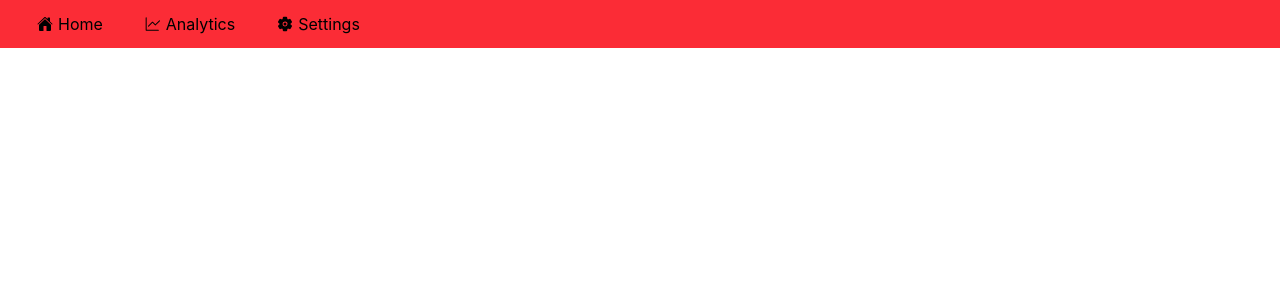
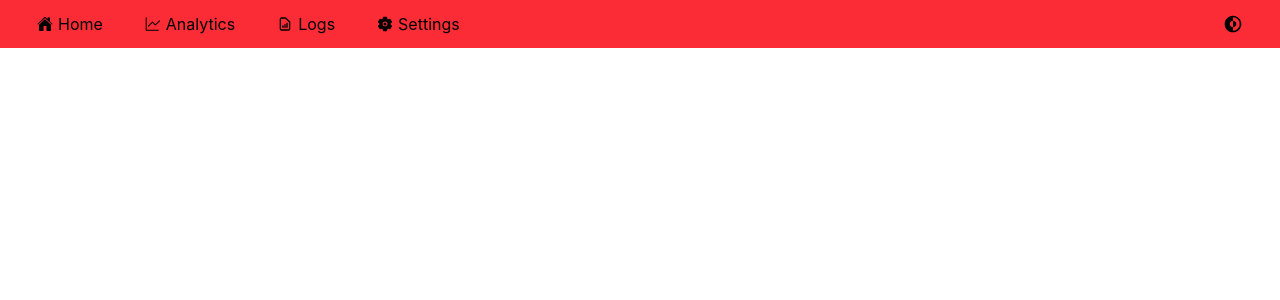
Before and after one commit to HeyImGurman/S-07-Sustainable-Living-Campaign-for-Student-Hostels, a React (Vite) app in the folder hostel-ems/: page / in a window 1280 px wide. Shown: the top 300 px of the page. Built offline with nearby package versions, Linux system fonts and the light colour scheme.

Commit message:
Added theme changer button

```diff
--- a/hostel-ems/src/components/TaskBar.jsx
+++ b/hostel-ems/src/components/TaskBar.jsx
@@ -1,18 +1,23 @@
 import { IoHome, IoSearch, IoSettings } from 'react-icons/io5';
 import { GoGraph } from "react-icons/go";
+import { HiOutlineDocumentReport } from "react-icons/hi";
+import { CgDarkMode } from "react-icons/cg";
 import '../index.css';
 
 export default function Taskbar() {
   return(
-    <div className='w-screen'>
+    <div className='w-screen font-pliant'>
       <div className='w-screen h-[3rem] flex justify-left pl-[2rem] items-center bg-red-500 gap-[2rem]'>
 
         <div className='flex justify-center rounded-[5px] pl-[5px] pr-[5px] items-center gap-[5px] cursor-pointer transition-colors duration-300 ease-in-out hover:bg-red-400'><IoHome /><p>Home</p></div>
 
         <div className='flex justify-center rounded-[5px] pl-[5px] pr-[5px] items-center gap-[5px] cursor-pointer transition-colors duration-300 ease-in-out hover:bg-red-400'><GoGraph /><p>Analytics</p></div>
 
+        <div className='flex justify-center rounded-[5px] pl-[5px] pr-[5px] items-center gap-[5px] cursor-pointer transition-colors duration-300 ease-in-out hover:bg-red-400'><HiOutlineDocumentReport /><p>Logs</p></div>
+
         <div className='flex justify-center rounded-[5px] pl-[5px] pr-[5px] items-center gap-[5px] cursor-pointer transition-colors duration-300 ease-in-out hover:bg-red-400'><IoSettings /><p>Settings</p></div>
 
+        <button className='ml-auto mr-[2rem] rounded-[5px] pl-[5px] pr-[5px] pt-[5px] pb-[5px] cursor-pointer transition-colors duration-300 ease-in-out hover:bg-red-400'><CgDarkMode size={20}/></button>
       </div>
     </div>
   );
```
Also changed, not shown: hostel-ems/src/components/Dashboard.jsx (added).
